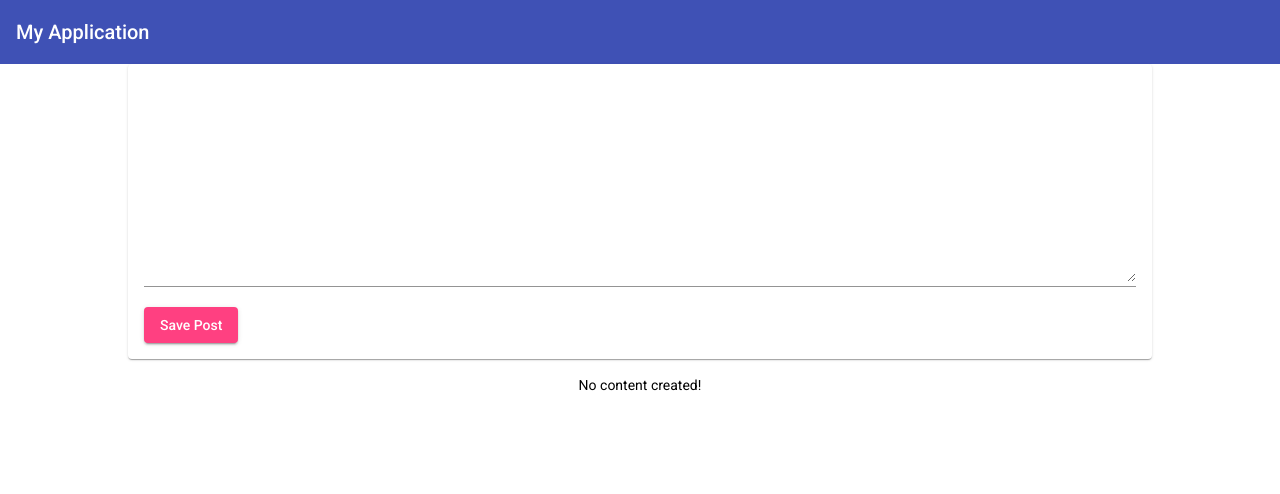
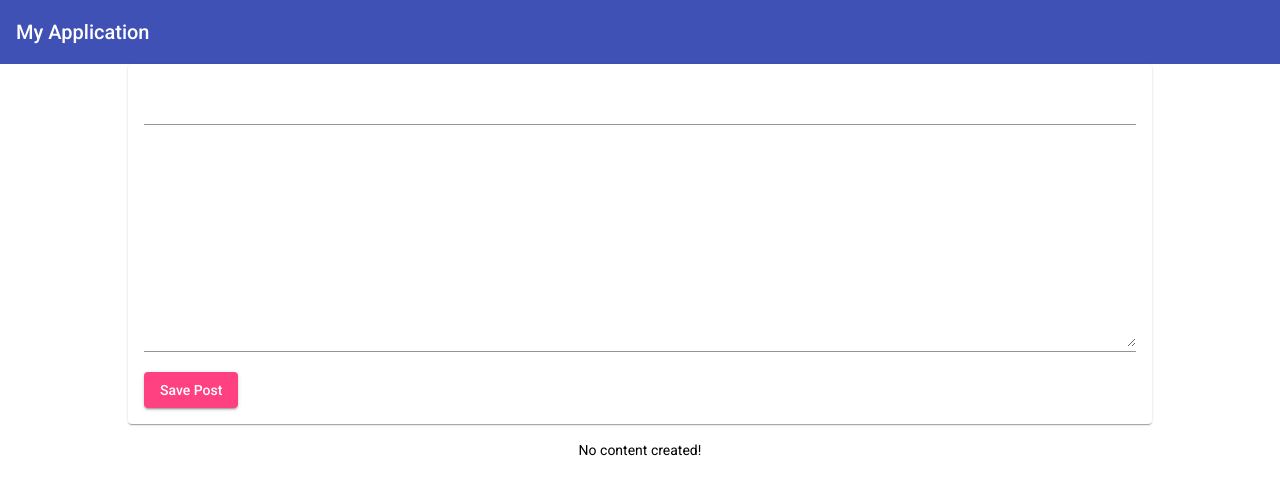
Before and after one commit to alexmeg4/mean-course, an Angular app: page / in a window 1280 px wide. Shown: the top 494 px of the page. Built offline with nearby package versions, Linux system fonts and the light colour scheme.

Commit message:
Creating posts lists dynamically

```diff
--- a/src/app/app.component.html
+++ b/src/app/app.component.html
@@ -1,5 +1,5 @@
 <app-header></app-header>
 <main>
-    <app-post-create></app-post-create>
-    <app-post-list></app-post-list>
+    <app-post-create (postCreated)="onPostAdded($event)"></app-post-create>
+    <app-post-list [posts]="storedPosts"></app-post-list>
 </main>
--- a/src/app/app.component.ts
+++ b/src/app/app.component.ts
@@ -6,5 +6,9 @@ import { Component } from '@angular/core';
   styleUrls: ['./app.component.css']
 })
 export class AppComponent {
-  title = 'mean-course';
+  storedPosts = [];
+
+  onPostAdded(post) {
+    this.storedPosts.push(post);
+  }
 }
--- a/src/app/post-list/post-list.component.ts
+++ b/src/app/post-list/post-list.component.ts
@@ -1,4 +1,4 @@
-import { Component } from '@angular/core';
+import { Component, Input } from '@angular/core';
 
 @Component({
     selector: 'app-post-list',
@@ -12,5 +12,5 @@ export class PostListComponent{
     { title: 'My Third Post', content: 'This is my third post\'s content' },
   ] */
 
-  posts = [];
+  @Input() posts = [];
 }
--- a/src/app/posts/post-create/post-create.component.html
+++ b/src/app/posts/post-create/post-create.component.html
@@ -1,7 +1,10 @@
 <!-- <textarea rows="10" [value]="newPost" #postInput></textarea> -->
 <mat-card>
   <mat-form-field>
-        <textarea matInput rows="10" [(ngModel)]="enteredValue"></textarea>
+    <input matInput [(ngModel)]="enteredTitle">
+  </mat-form-field>
+  <mat-form-field>
+    <textarea matInput rows="10" [(ngModel)]="enteredContent"></textarea>
   </mat-form-field>
   <button
     mat-raised-button
--- a/src/app/posts/post-create/post-create.component.ts
+++ b/src/app/posts/post-create/post-create.component.ts
@@ -1,4 +1,4 @@
-import { Component } from '@angular/core';
+import { Component, EventEmitter, Output } from '@angular/core';
 
 @Component({
     selector: 'app-post-create',
@@ -7,14 +7,25 @@ import { Component } from '@angular/core';
 })
 export class PostCreateComponent {
 
-    enteredValue = '';
-    newPost = 'NO CONTENT';
+    // enteredValue = '';
+    // newPost = 'NO CONTENT';
 
-    /*onAddPost(postInput: HTMLTextAreaElement){
-        this.newPost = postInput.value;
-    }*/
+    // /*onAddPost(postInput: HTMLTextAreaElement){
+    //     this.newPost = postInput.value;
+    // }*/
+    // onAddPost(){
+    //     this.newPost = this.enteredValue;
+    // }
+
+    enteredTitle = '';
+    enteredContent = '';
+    @Output() postCreated = new EventEmitter();
+
     onAddPost(){
-        this.newPost = this.enteredValue;
+      const post = {
+        title: this.enteredTitle,
+        content: this.enteredContent
+      }
+      this.postCreated.emit(post);
     }
-
-}
+  }
```
Lines whose indentation alone changed are shown as unchanged.
